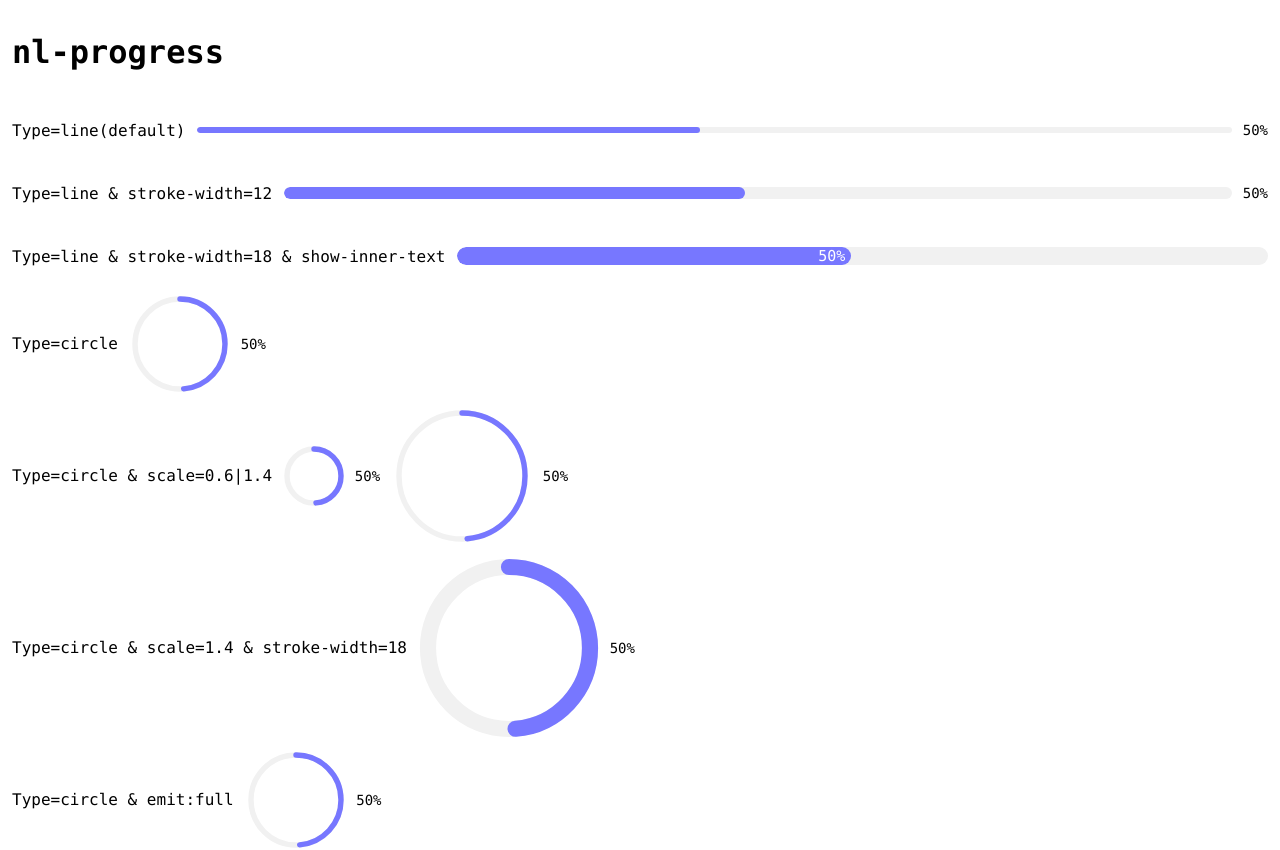
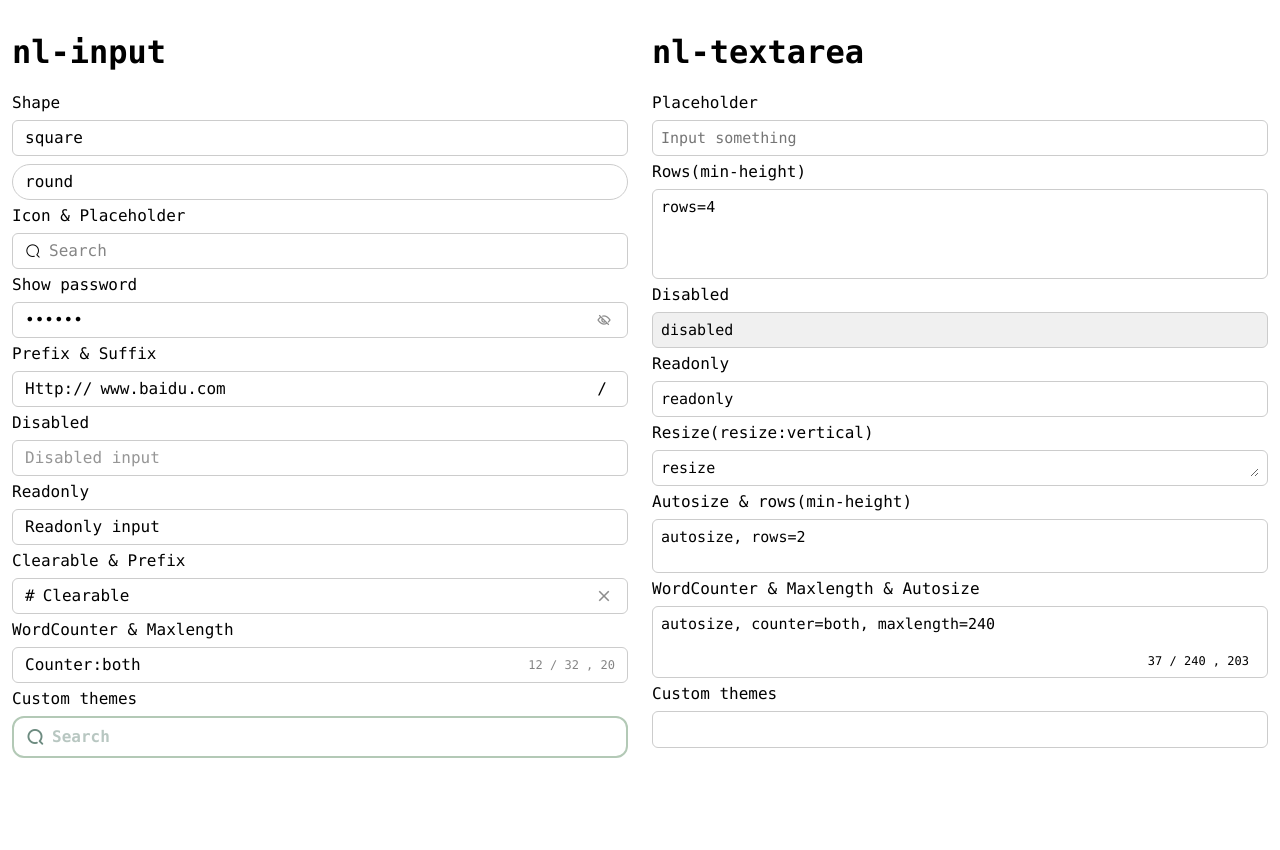
Before and after one commit to Nathan3303/nicelayout.vue, a Vue app: page / in a window 1280 px wide. After the commit the page ends 800 px from the top, so only its background shows below. Built offline with nearby package versions, Linux system fonts and the light colour scheme.

Commit message:
Component test

```diff
--- a/src/App.vue
+++ b/src/App.vue
@@ -1,33 +1,28 @@
 <template>
     <div id="app">
-        <!-- <nl-input-test /> -->
+        <nl-input-test />
         <!-- <nl-textarea-test /> -->
         <!-- <nl-button-test /> -->
-        <nl-progress-test />
+        <!-- <nl-progress-test /> -->
         <!-- <nl-avatar-test /> -->
         <!-- <timeline-test /> -->
     </div>
 </template>
 
 <script setup>
-// import NlInputTest from "./views/NlInputTest.vue";
-// import NlTextareaTest from "./views/NlTextareaTest.vue";
+import NlInputTest from "./views/nl-input-test.vue";
 // import NlButtonTest from "./views/nl-button-test.vue";
-import NlProgressTest from "./views/nl-progress-test.vue";
+// import NlProgressTest from "./views/nl-progress-test.vue";
 // import NlAvatarTest from "./views/nl-avatar-test.vue";
 // import TimelineTest from "./views/TimelineTest.vue";
 </script>
 
 <style scoped>
 #app {
+
     box-sizing: border-box;
-
-    display: grid;
-    grid-template-columns: 1fr;
-    grid-template-rows: 1fr;
-
-    width: 100vw;
-    height: 100vh;
+    /* width: 100vw; */
+    /* height: 100vh; */
     padding: 12px;
 }
 </style>
```
